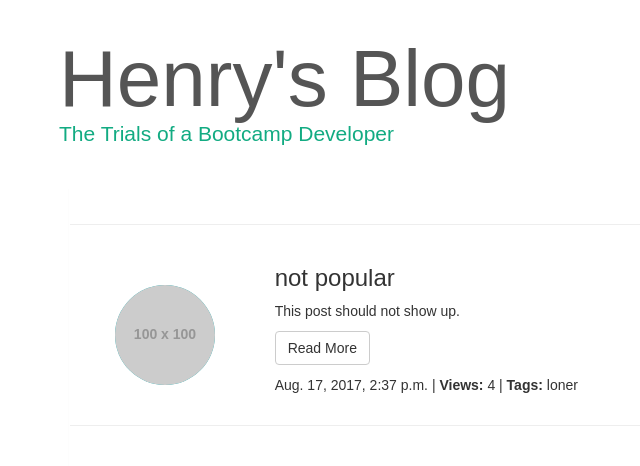
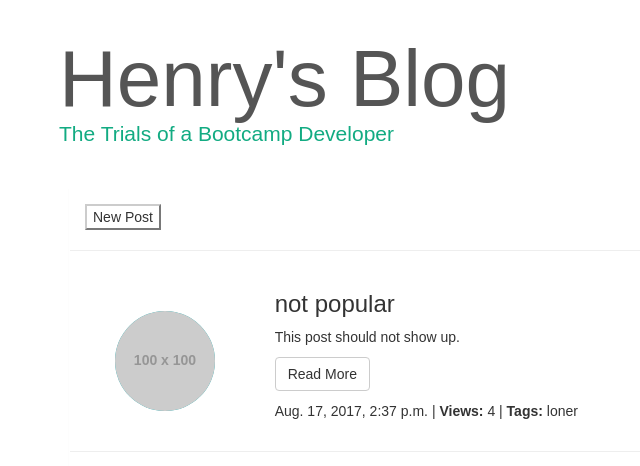
Before and after one commit to hcurtis1/Stream_3, a Django app: page / in a window 1280 px wide. Shown: the part 61-527 px from the top of the page, without its empty margins (1-641 px from the left). Run offline with Django 3.2, Linux system fonts and the light colour scheme; data comes from the database, SQL or seed files in the repository; grey boxes labelled with a size stand in for pictures from a placeholder-image service; some libraries are stand-ins or nearby versions.

Commit message:
Button for a new post added

```diff
--- a/blog_prj/blog/templates/blogposts.html
+++ b/blog_prj/blog/templates/blogposts.html
@@ -1,6 +1,8 @@
 {% extends "base.html" %}
-
 {% block content %}
+    <div class="">
+        <button class="'btn btn-default" onclick="location.href='{% url 'new_post' %}'">New Post</button>
+    </div>
     {% for post in posts %}
         <div class="row">
             <hr>
```
